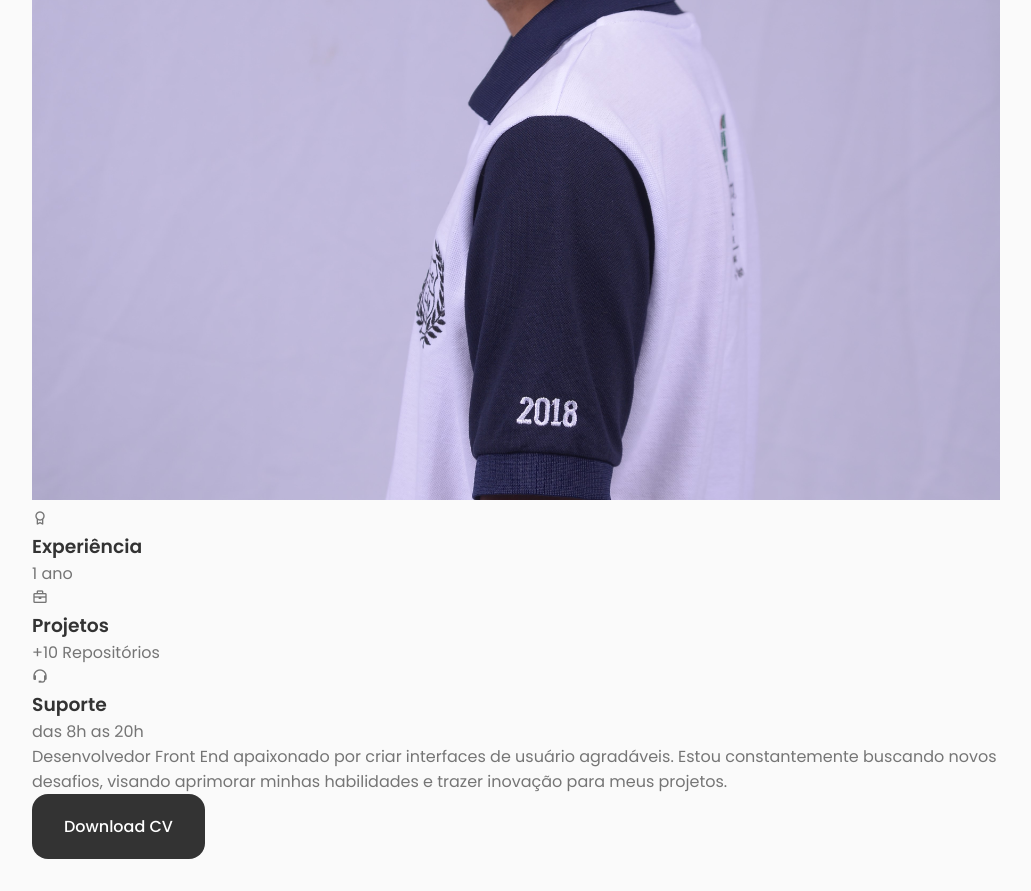
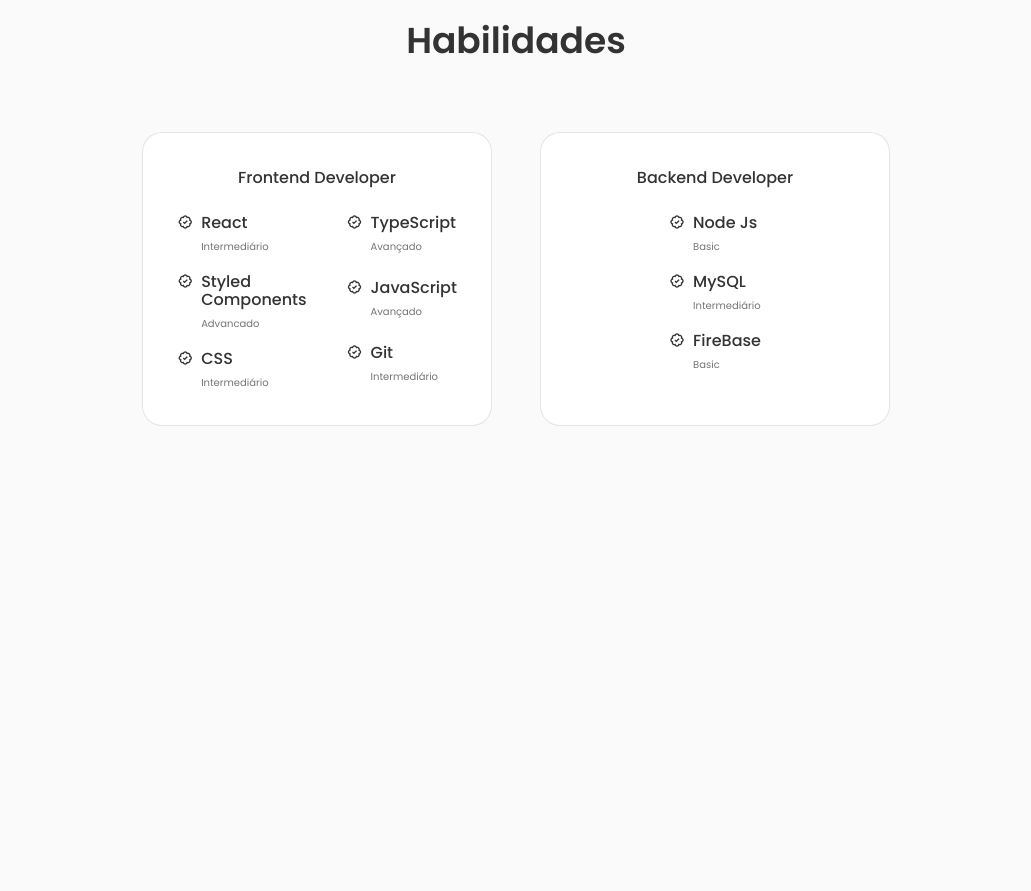
Before and after one commit to gabrieuu/Portfolio, a React (Vite) app: page / in a window 1280 px wide. Shown: the part 1220-2111 px from the top of the page, without its empty margins (124-1155 px from the left). After the commit the page ends 1678 px from the top, so only its background shows below. Built offline with nearby package versions, Linux system fonts and the light colour scheme.

Commit message:
add seção de habilidades e sobre

```diff
--- a/src/App.jsx
+++ b/src/App.jsx
@@ -1,7 +1,9 @@
 import {Header} from './components/header/Header'
 import {Home} from './components/home/Home'
 import {About} from './components/about/About'
+import { Skills } from './components/skills/Skills'
 import './App.css'
+
 function App() {
 
   return (
@@ -9,8 +11,10 @@
      <Header/>
       <main className="main">
         <Home/>
+        <About/>
+        <Skills/>
       </main>
-      <About/>
+
     </>
   )
 }
--- a/src/components/about/About.jsx
+++ b/src/components/about/About.jsx
@@ -7,7 +7,7 @@
     return(
         <section className="about section" id="about">
             <h2 className="section__title">Sobre mim</h2>
-            <span className="section__subtitle">My introdution</span>
+            <span className="section__subtitle"></span>
 
             <div className="about__container container">
                 <img src={AboutImg} alt="" className="about__img" />
@@ -20,7 +20,7 @@
                     Desenvolvedor Front End apaixonado por criar interfaces de usuário agradáveis. Estou constantemente buscando novos desafios, visando aprimorar minhas habilidades e trazer inovação para meus projetos.
                     </p>
 
-                    <a download ='' href={CV} className="button button--flex">Download CV</a>
+                    <a download ='' href={CV} className="button button--flex">Download CV <i class="uil uil-file-alt"></i></a>
 
                 </div>
             </div>
--- a/src/components/about/Info.jsx
+++ b/src/components/about/Info.jsx
@@ -2,19 +2,25 @@
     return(
         <div className="about__info">
             <div className="about__box">
-            <i class='bx bx-award'></i>
+
+                <i class='bx bx-award about__icon'></i>
                 <h3 className="about__title">Experiência</h3>
                 <span className="about__subtitle">1 ano</span>
+
+            </div>
+            <div className="about__box ">
+
+                <i class='bx bx-briefcase about__icon' ></i>
+                <h3 className="about__title">Projetos</h3>
+                <span className="about__subtitle">+10 Repositórios</span>
+
             </div>
             <div className="about__box">
-            <i class='bx bx-briefcase' ></i>
-                <h3 className="about__title">Projetos</h3>
-                <span className="about__subtitle">+10 Repositórios</span>
-            </div>
-            <div className="about__box">
-            <i class='bx bx-support' ></i>
+
+                <i class='bx bx-support about__icon' ></i>
                 <h3 className="about__title">Suporte</h3>
                 <span className="about__subtitle">das 8h as 20h </span>
+
             </div>
         </div>
     )
--- a/src/components/about/about.css
+++ b/src/components/about/about.css
@@ -0,0 +1,86 @@
+.about__container{
+    display: grid;
+    grid-template-columns: repeat(2,1fr);
+    column-gap: 4rem;
+}
+.about__img{
+    width: 350px;
+    border-radius: 1.5rem;
+    justify-self: center;
+}
+
+.about__info{
+    display: grid;
+    grid-template-columns: repeat(3,140px);
+    gap:.5rem;
+    margin-bottom: var(--mb-2);
+}
+
+.about__box{
+    background-color: var(--container-color);
+    border: 1px solid rgba(0, 0, 0, .1);
+    border-radius: .75rem;
+    text-align: center;
+    padding: 1rem 1.25rem;
+}
+
+.about__icon{
+    font-size: 1.5rem;
+    color: var(--title-color);
+    margin-bottom: var(--mb-0-5);
+}
+
+.about__title{
+    font-size: var(--small-font-size);
+    font-weight: var(--font-medium);
+}
+
+.about__subtitle{
+    font-size: var(--tiny-font-size);
+}
+
+.about__description{
+    padding: 0 4rem 0 0;
+    margin-bottom: var(--mb-2-5);
+}
+
+/*=============== BREAKPOINTS ===============*/
+/* For large devices */
+@media screen and (max-width: 992px) {
+
+    .about__container{
+        grid-template-columns: 1fr;
+        row-gap: 2.5rem;
+    }
+    .about__img{
+        width: 220px;
+    }
+    .about__box{
+        padding: .75rem .5rem;
+    }
+    .about__info{
+        justify-content: center;
+    }
+    .about__data{
+        text-align: center;
+    }
+    .about__description{
+        padding: 0 5rem;
+    }
+  }
+/* For medium devices */
+@media screen and (max-width: 768px) {
+   .about__info{
+    grid-template-columns: repeat(3,1fr);
+   }
+   .about__description{
+    padding: 0;
+   }
+}
+
+  /* For small devices */
+@media screen and (max-width: 350px) {
+   .about__info{
+    grid-template-columns: repeat(2,1fr);
+   }
+}
--- /dev/null
+++ b/src/components/skills/Backend.jsx
@@ -0,0 +1,42 @@
+
+
+export const Backend = () => {
+    return(
+        <div className="skills__content">
+        <h3 className="skills__title">Backend Developer</h3>
+
+        <div className="skills__box">
+            <div className="skills__group">
+                <div className="skills__data">
+                    <i className='bx bx-badge-check' ></i>
+
+                    <div>
+                        <h3 className="skills__name">Node Js</h3>
+                        <span className="skills__level">Basic</span>
+                    </div>
+                </div>
+
+                <div className="skills__data">
+                    <i className='bx bx-badge-check' ></i>
+
+                    <div>
+                        <h3 className="skills__name">MySQL</h3>
+                        <span className="skills__level">Intermediário</span>
+                    </div>
+                </div>
+
+                <div className="skills__data">
+                    <i className='bx bx-badge-check' ></i>
+
+                    <div>
+                        <h3 className="skills__name">FireBase</h3>
+                        <span className="skills__level">Basic</span>
+                    </div>
+                </div>
+
+
+            </div>
+        </div>
+    </div>
+    )
+}
--- /dev/null
+++ b/src/components/skills/Frontend.jsx
@@ -0,0 +1,71 @@
+
+export const Frontend = () => {
+    return(
+        <div className="skills__content">
+            <h3 className="skills__title">Frontend Developer</h3>
+
+            <div className="skills__box">
+
+                <div className="skills__group">
+
+                    <div className="skills__data">
+                        <i className='bx bx-badge-check' ></i>
+
+                        <div>
+                            <h3 className="skills__name">React</h3>
+                            <span className="skills__level">Intermediário</span>
+                        </div>
+                    </div>
+
+                    <div className="skills__data">
+                        <i className='bx bx-badge-check' ></i>
+
+                        <div>
+                            <h3 className="skills__name">Styled Components</h3>
+                            <span className="skills__level">Advancado</span>
+                        </div>
+                    </div>
+
+                    <div className="skills__data">
+                        <i className='bx bx-badge-check' ></i>
+
+                        <div>
+                            <h3 className="skills__name">CSS</h3>
+                            <span className="skills__level">Intermediário</span>
+                        </div>
+                    </div>
+                </div>
+
+                <div className="skills__group">
+                    <div className="skills__data">
+                        <i className='bx bx-badge-check' ></i>
+
+                        <div>
+                            <h3 className="skills__name">TypeScript</h3>
+                            <span className="skills__level">Avançado</span>
+                        </div>
+                    </div>
+
+                    <div className="skills__data">
+                        <i className='bx bx-badge-check' ></i>
+
+                        <div>
+                            <h3 className="skills__name">JavaScript</h3>
+                            <span className="skills__level">Avançado</span>
+                        </div>
+                    </div>
+
+                    <div className="skills__data">
+                        <i className='bx bx-badge-check' ></i>
+
+                        <div>
+                            <h3 className="skills__name">Git</h3>
+                            <span className="skills__level">Intermediário</span>
+                        </div>
+                    </div>
+                </div>
+
+            </div>
+        </div>
+    )
+}
--- /dev/null
+++ b/src/components/skills/Skills.jsx
@@ -0,0 +1,16 @@
+import './skills.css'
+import { Frontend } from './Frontend'
+import { Backend } from './Backend'
+export const Skills = () => {
+    return(
+        <section className="skills section" id="skills">
+            <h2 className="section__title">Habilidades</h2>
+            <span className="section__subtitle"></span>
+
+            <div className="skills__container container">
+                <Frontend/>
+                <Backend/>
+            </div>
+        </section>
+    )
+}
--- /dev/null
+++ b/src/components/skills/skills.css
@@ -0,0 +1,82 @@
+.skills__container{
+    display: grid;
+    grid-template-columns: repeat(2, 350px);
+    column-gap: 3rem;
+    justify-content: center;
+}
+
+.skills__content{
+    background-color: var(--container-color);
+    border: 1px solid rgba(0, 0, 0, 0.1);
+    padding: 2rem 4rem;
+    border-radius: 1.25rem;
+}
+
+.skills__title{
+    font-size: var(--normal-font-size);
+    font-weight: var(--font-medium);
+    text-align: center;
+    margin-bottom: var(--mb-1-5);
+}
+
+.skills__box{
+    display: flex;
+    justify-content: center;
+    column-gap: 2.5rem;
+}
+
+.skills__group{
+    display: grid;
+    align-items: flex-start;
+    row-gap: 1rem;
+}
+
+.skills__data{
+    display: flex;
+    column-gap: .5rem;
+}
+
+.skills .bx-badge-check{
+    font-size: 1rem;
+    color: var(--title-color);
+}
+
+.skills__name{
+    font-size: var(--normal-font-size);
+    font-weight: var(--font-medium);
+    line-height: 18px;
+}
+
+.skills__level{
+    font-size: var(--tiny-font-size);
+
+}
+
+/*=============== BREAKPOINTS ===============*/
+/* For large devices */
+@media screen and (max-width: 992px) {
+    .skills__container{
+        grid-template-columns: max-content;
+        row-gap: 2rem;
+    }
+  }
+/* For medium devices */
+@media screen and (max-width: 576px) {
+   .skills__container{
+    grid-template-columns: 1fr;
+   }
+   .skills__content{
+    padding: 1.5rem;
+   }
+}
+
+  /* For small devices */
+@media screen and (max-width: 350px) {
+   .skills__box{
+    column-gap: 1.25rem;
+   }
+
+   .skills__name{
+    font-size: var(--small-font-size);
+   }
+}
```
